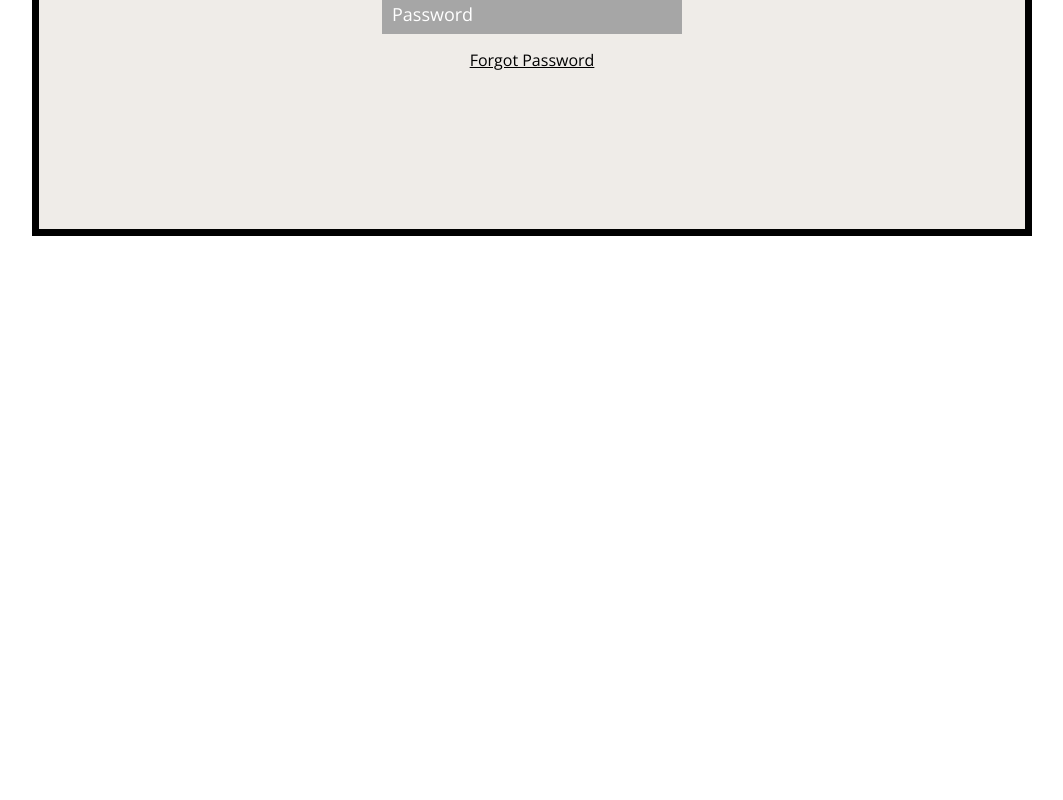
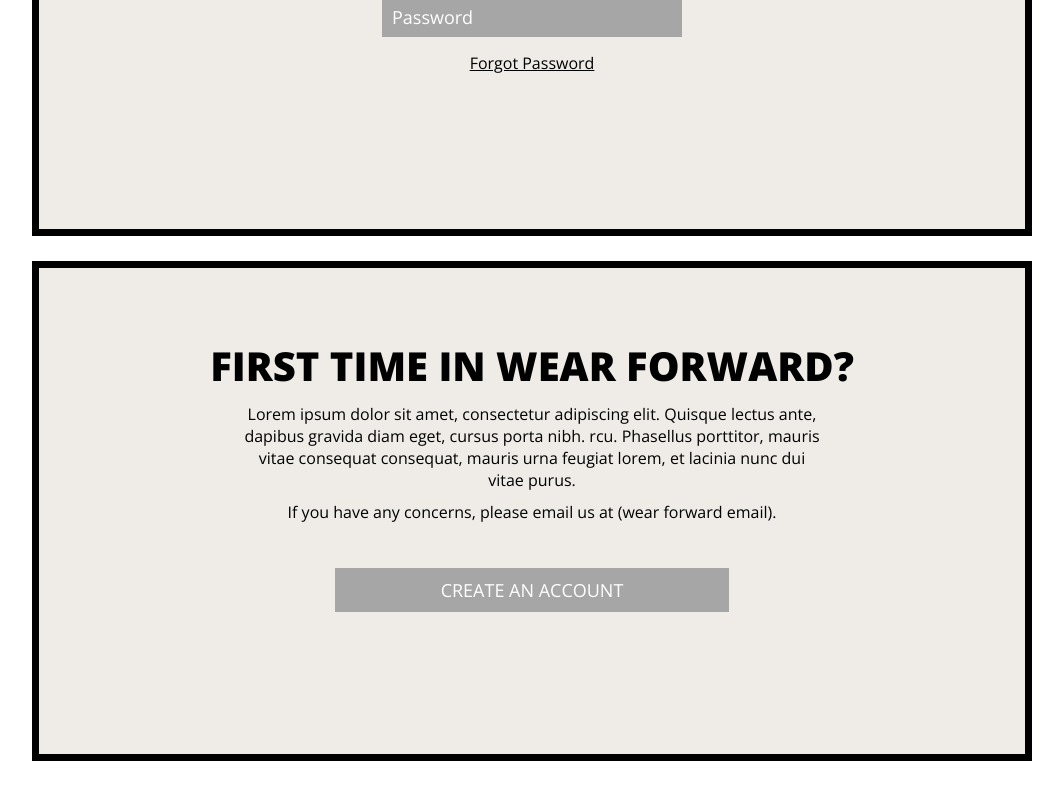
Before and after one commit to DragonReaper/SpaceShooter, a React (Create React App) app in the folder wearforward/: page / in a window 1280 px wide. Shown: the part 392-1192 px from the top of the page, without its empty margins (108-1171 px from the left). Before the commit the page ends 800 px from the top, so only its background shows below. Built offline with nearby package versions, Linux system fonts and the light colour scheme; no server answers.

Commit message:
Eto bago

```diff
--- a/wearforward/src/App.css
+++ b/wearforward/src/App.css
@@ -15,9 +15,27 @@ h3{
   font-size: 40px;
   font-weight: bold;
 }
-p{
+.sentence1{
   font-size: 18px;
+  font-family: 'Open Sans', sans-serif;
   padding-bottom: 25px;
+}
+.wala{
+  padding-bottom: 25px;
+}
+.sentence2{
+  font-size: 16px;
+  font-family: 'Open Sans', sans-serif;
+  padding-bottom: 10px;
+  margin-left: 200px;
+  margin-right: 200px;
+}
+.sentence3{
+  font-size: 16px;
+  font-family: 'Open Sans', sans-serif;
+  padding-bottom: 25px;
+  margin-left: 200px;
+  margin-right: 200px;
 }
 ul li{
   padding-top: 15px;
@@ -28,6 +46,8 @@ ul li{
     margin: auto;
     height: auto;
     padding-top: 10%;
+    padding-bottom: 50px;
+
 }
 .box{
   height: 500px;
@@ -46,6 +66,24 @@ ul li{
   width: 300px;
   height: 40px;
 }
+.button{
+  background-color: #a6a6a6;
+  font-family: 'Open Sans', sans-serif;
+  font-size: large;
+  text-align: center;
+    margin: 5px 0;
+    padding: 10px;
+    margin-top: 20px;
+    border: none;
+    color: white;
+    width: 40%;
+    cursor: pointer;
+}
+
+.button:hover{
+  background-color: white;
+  color: black;
+}
 ::placeholder{
   font-family: 'Open Sans', sans-serif;
   color: white;
--- a/wearforward/src/login.js
+++ b/wearforward/src/login.js
@@ -11,12 +11,24 @@ function Login(){
         <div className="form">
             <div className="box">
             <h3>LOGIN</h3>
-            <p>If you have an account, please log in.</p>
+            <p className="sentence1">If you have an account, please log in.</p>
             <ul>
                 <li><input className="input" type= "text" name= "Email" placeholder = "Email"></input></li>
                 <li><input className="input" type= "password" name= "Password" placeholder = "Password"></input></li>
                 <li><a href="">Forgot Password</a></li>
             </ul>
+            </div>
+            <div>
+                <p className="wala"> </p>
+            </div>
+            <div className="box">
+            <h3>FIRST TIME IN WEAR FORWARD?</h3>
+            <p className="sentence2">Lorem ipsum dolor sit amet, consectetur adipiscing elit. Quisque lectus
+ante, dapibus gravida diam eget, cursus porta nibh. rcu. Phasellus
+porttitor, mauris vitae consequat consequat, mauris urna feugiat lorem,
+et lacinia nunc dui vitae purus.</p>
+            <p className="sentence3">If you have any concerns, please email us at (wear forward email).</p>
+            <button className="button">CREATE AN ACCOUNT</button>
             </div>
         </div>
         </body>
```
